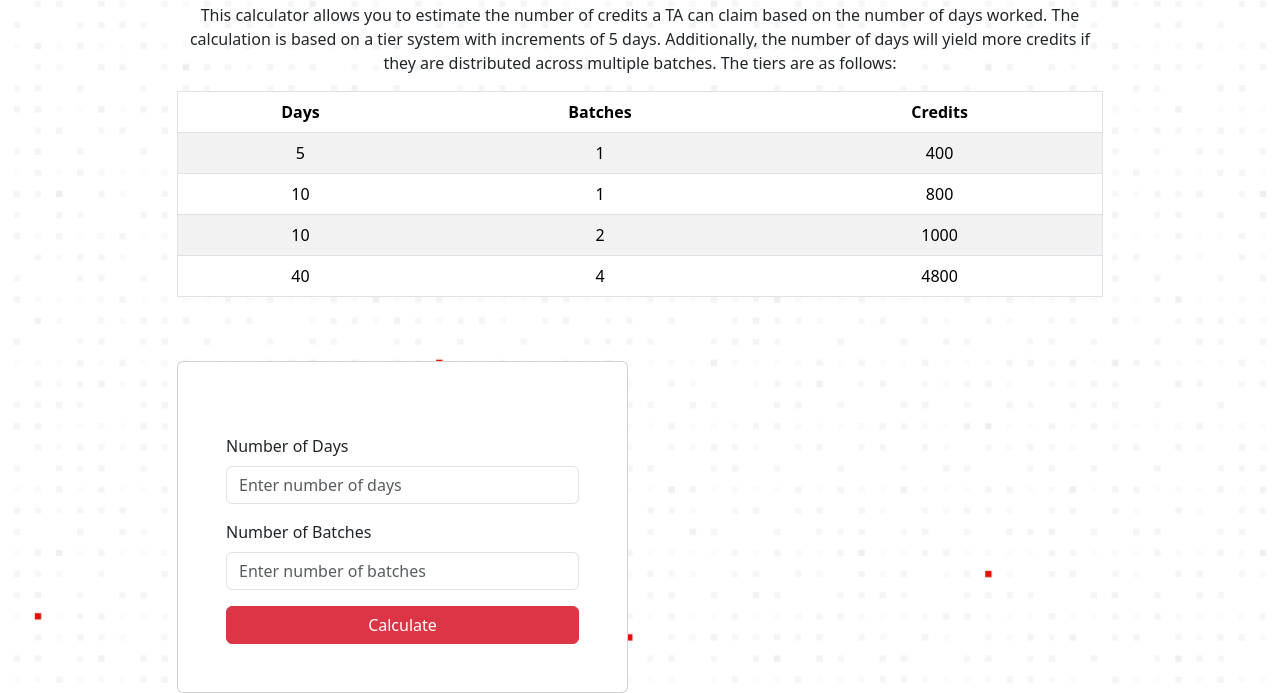
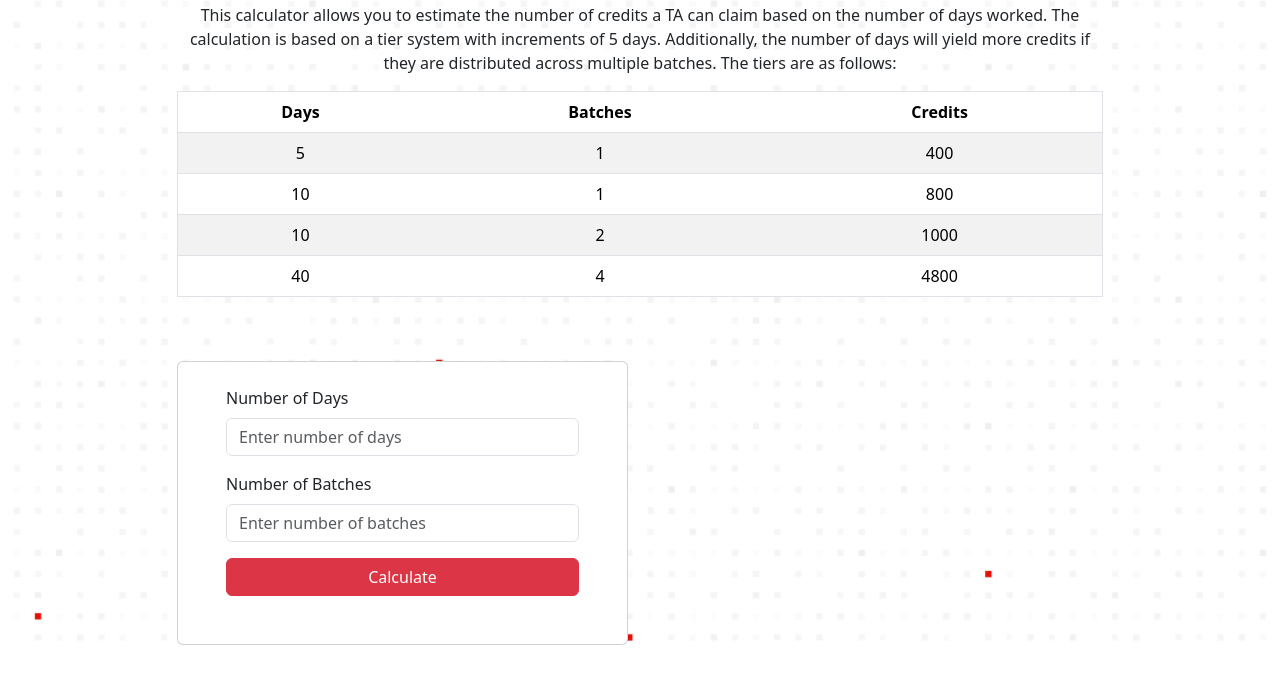
Before and after one commit to Joz84/credit-calculator, a plain HTML site: page index.html in a window 1280 px wide. Shown: the part 170-863 px from the top of the page. After the commit the page ends 815 px from the top, so only its background shows below. Drawn offline with nearby package versions, Linux system fonts and the light colour scheme.

Commit message:
ajust padding

```diff
--- a/index.html
+++ b/index.html
@@ -66,7 +66,7 @@
       </div>
       <div class="row">
         <div class="col-md-5 offset-md-1">
-          <div class="card mt-5 p-5">
+          <div class="card mt-5 px-5 pb-5">
             <form id="calculator-form" class="mt-4">
               <div class="mb-3">
                   <label for="dayNbr" class="form-label">Number of Days</label>
```
